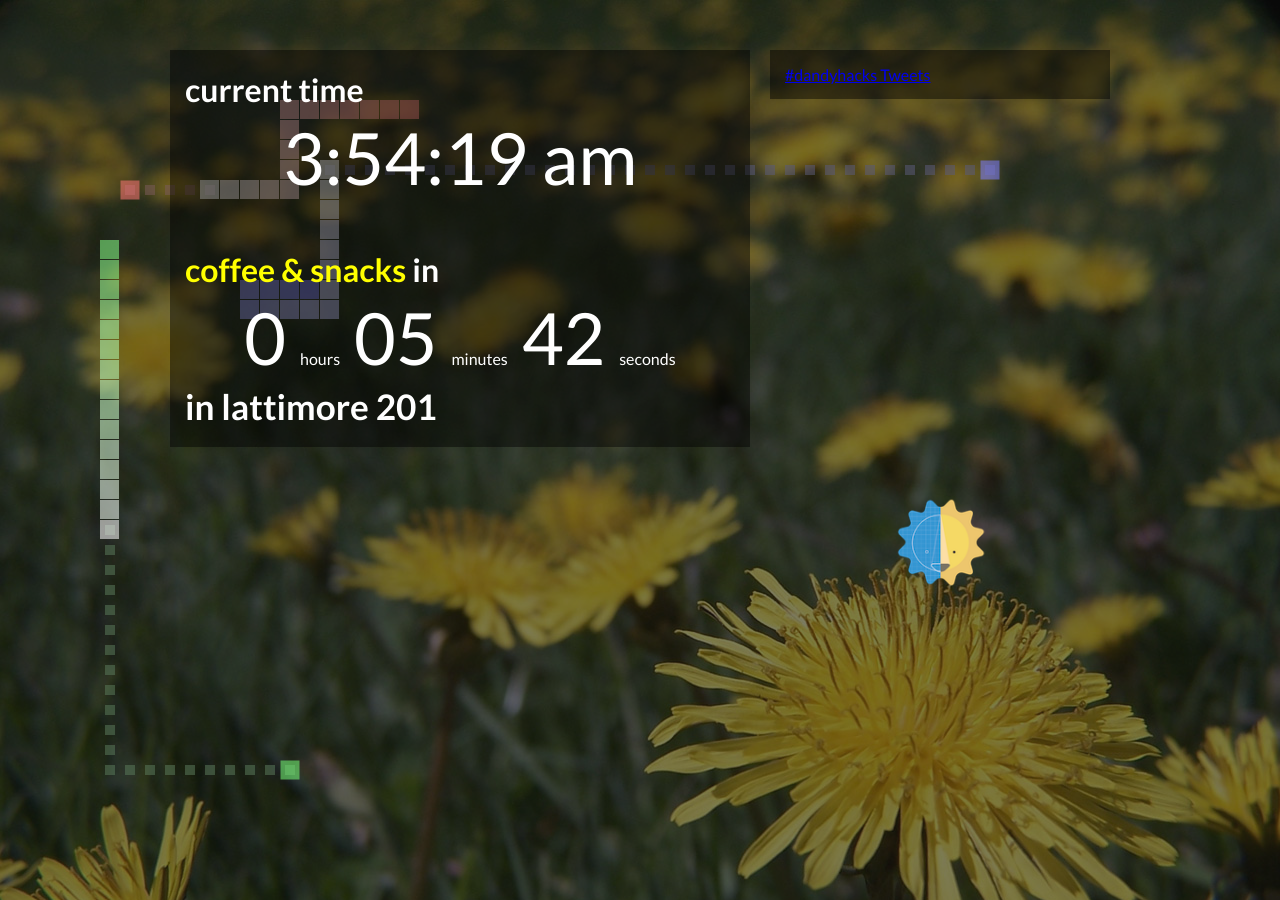
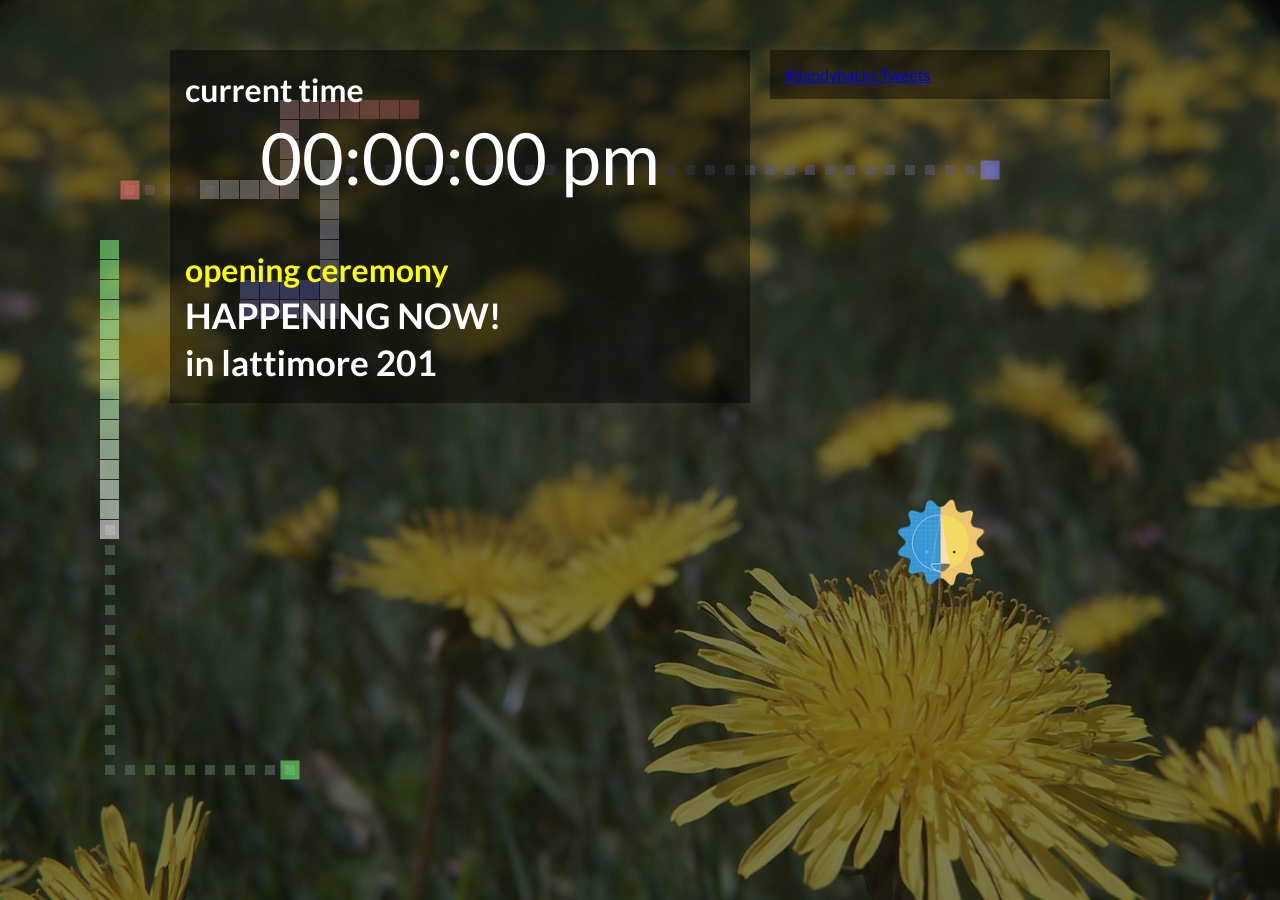
Before and after one commit to RocHack/rochack.org, a Jekyll site: the page hackathon-timer.html, which Jekyll copies as it is, in a window 1280 px wide. Built offline with Jekyll 4.4.1, drawn with Linux system fonts in a browser that asks for light colours; comment, search, counter and statistics services are not loaded.

Commit message:
opening ceremony

```diff
--- a/hackathon-timer.html
+++ b/hackathon-timer.html
@@ -21,12 +21,14 @@
                 <div class="timer">
                     <span id="time-hours">00</span>:<span id="time-mins">00</span>:<span id="time-secs">00</span> <span id="time-ampm">pm</span>
                 </div>
-				<h1><span id="thing-name">something</span> in</h1>
-                <div class="timer">
+                <h1><span style="color: yellow">opening ceremony</span></h1>
+				<!-- <h1><span id="thing-name">something</span> in</h1> -->
+                <h1 style="margin-top: 5px; font-size: 2.2em;"><strong>HAPPENING NOW!</strong></h1>
+                <!-- <div class="timer">
                     <span id="thing-hours">00</span> <span class="time">hours</span>
                     <span id="thing-mins">00</span> <span class="time">minutes</span>
                     <span id="thing-secs">00</span> <span class="time">seconds</span>
-                </div>
+                </div> -->
                 <h1 style="margin-top: 5px; font-size: 2.2em;"><strong>in lattimore 201</strong></h1>
 				<!--
                 <h1>hackathon ends in</h1>
```
